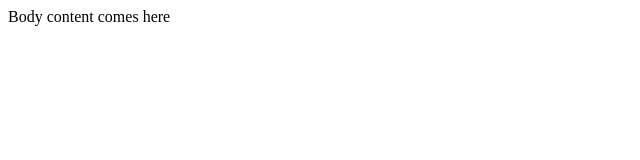
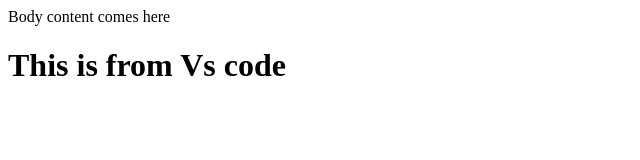
Before and after one commit to ashokkrishnan/MYDevenv, a plain HTML site: page index.html in a window 1280 px wide. Shown: the whole page, without its empty margins (0-640 px from the left). Drawn offline with Linux system fonts and the light colour scheme.

Commit message:
new from VS

```diff
--- a/index.html
+++ b/index.html
@@ -6,5 +6,7 @@ This is first
 </head>
 <body>
 Body content comes here
+
+<h1>This is from Vs code </h1>
 </body>
 </html>
```
